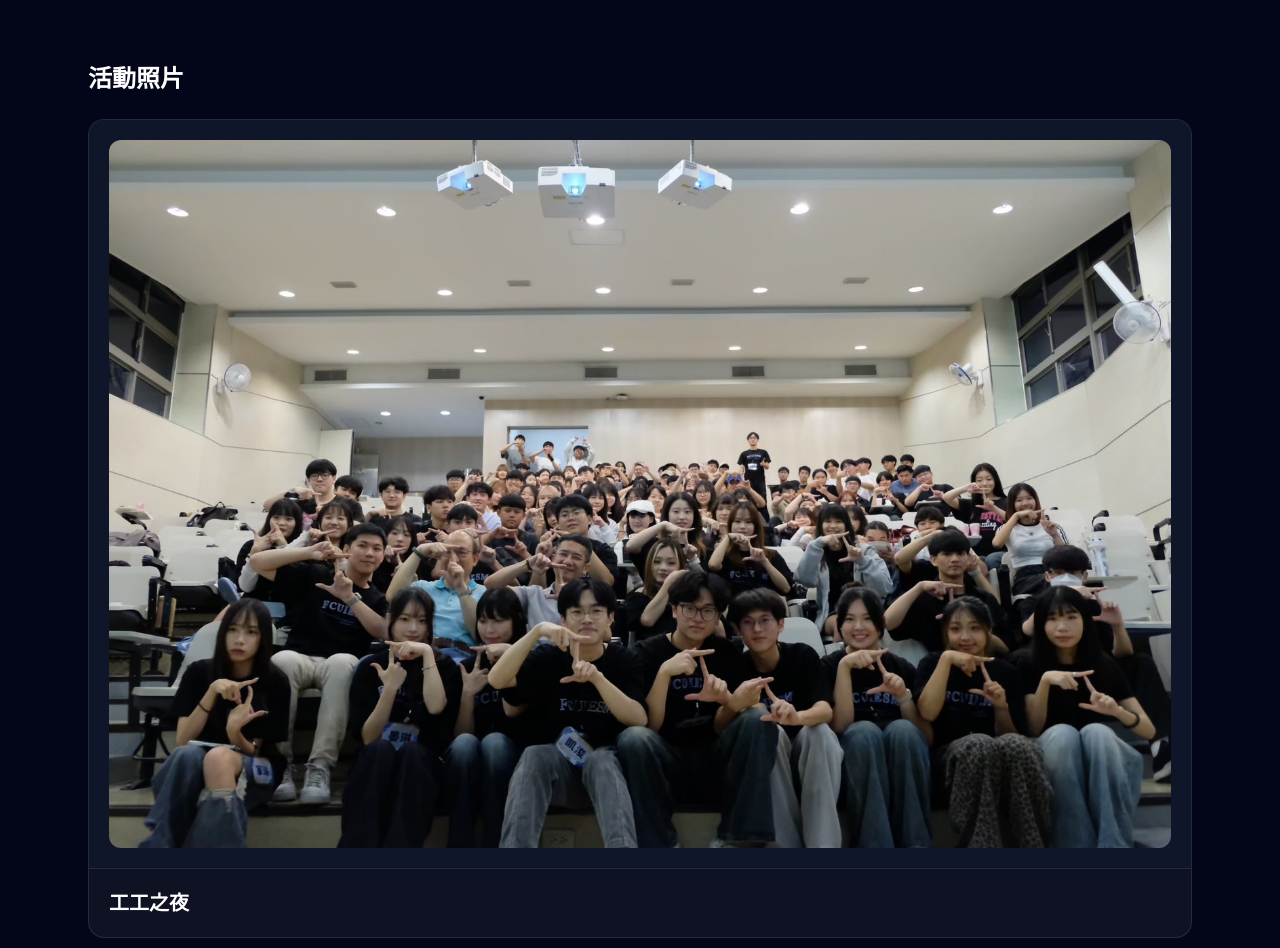
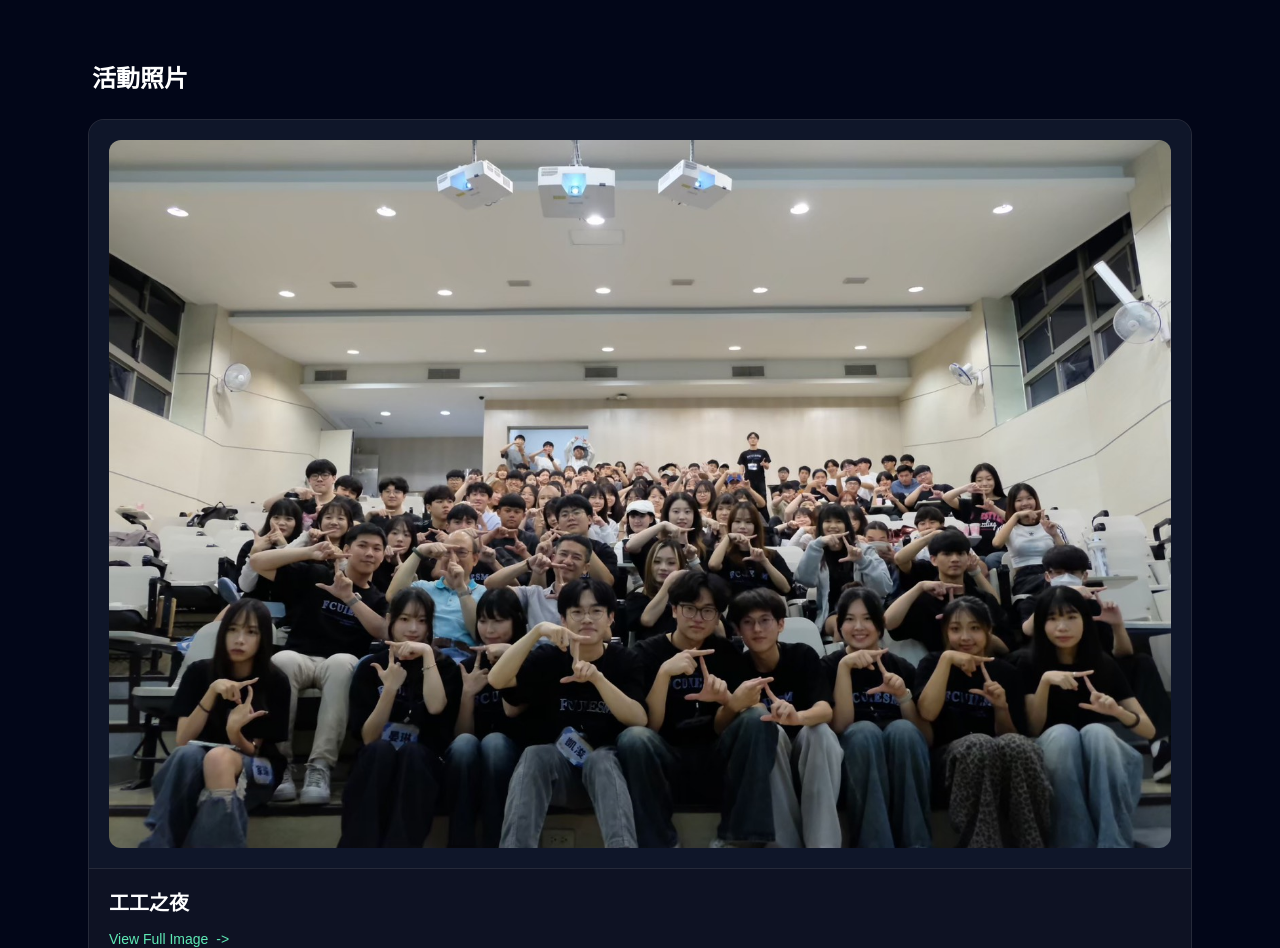
Before and after one commit to brian-kai/my-portfolio, a Next.js app: page /student-association in a window 1280 px wide. Shown: the part 744-1692 px from the top of the page. Built offline with nearby package versions, Linux system fonts and the light colour scheme.

Commit message:
update portfolio

```diff
--- a/app/student-association/page.tsx
+++ b/app/student-association/page.tsx
@@ -115,13 +115,16 @@ export default function StudentAssociationPage() {
       </section>
 
       <section className="mx-auto max-w-6xl px-6 pb-16 md:pb-20">
-        <h2 className="mb-6 text-2xl font-bold">活動照片</h2>
+        <h2 className="mb-6 px-1 text-2xl font-bold">活動照片</h2>
 
         <div className="grid gap-6">
           {photos.map((photo, index) => (
-            <article
+            <a
               key={photo.title}
-              className="overflow-hidden rounded-2xl border border-white/10 bg-white/5"
+              href={photo.image.src}
+              target="_blank"
+              rel="noopener noreferrer"
+              className="group block overflow-hidden rounded-2xl border border-white/10 bg-white/5 transition hover:-translate-y-1 hover:border-emerald-300/40 hover:bg-white/10 focus:outline-none focus:ring-2 focus:ring-emerald-300/70"
             >
               <div className="bg-slate-900/80 p-3 md:p-5">
                 <Image
@@ -137,8 +140,12 @@ export default function StudentAssociationPage() {
                 <h3 className="text-lg font-semibold md:text-xl">
                   {photo.title}
                 </h3>
+                <div className="mt-3 inline-flex items-center gap-2 text-sm font-medium text-emerald-300 transition group-hover:text-emerald-200">
+                  View Full Image
+                  <span aria-hidden="true">-&gt;</span>
+                </div>
               </div>
-            </article>
+            </a>
           ))}
         </div>
       </section>
```
Also changed, not shown: 1 other file (tests, documents, lock files or other folders).
